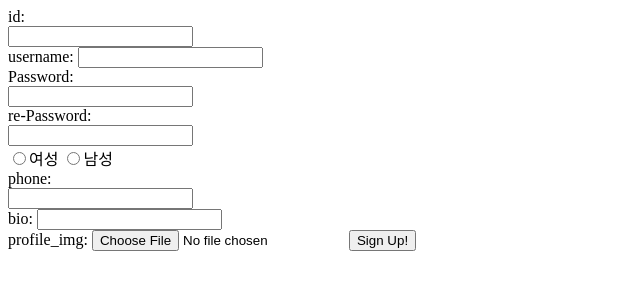
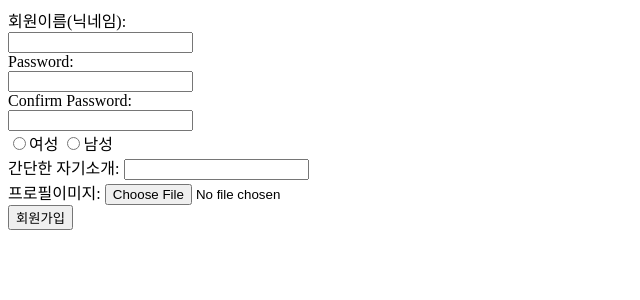
Before and after one commit to always-awake/Hongik_festival_project, a Django app: page /users/signup/ in a window 1280 px wide. Shown: the top 300 px of the page, without its empty margins (0-640 px from the left). Run offline with Django 3.2, Linux system fonts and the light colour scheme.

Commit message:
유저 모델 수정에 따른 signup.html 수정

```diff
--- a/festival/users/templates/signup.html
+++ b/festival/users/templates/signup.html
@@ -1,35 +1,28 @@
-<form method="POST" action="signup" enctype="multipart/form-data">
+<div>
+    <form method="POST" action="{% url 'users:signup'%}" enctype="multipart/form-data">
         {%csrf_token%}
 
-    id:
+        회원이름(닉네임):
         <br>
-    <input name="name" type="text" value="">
-    <br>
-    username:
         <input type="text", name="username">
         <br>
         Password:
         <br>
         <input name="password1" type="password" value="">
         <br>
-    re-Password:
+        Confirm Password:
         <br>
         <input name="password2" type="password" value="">
         <br>
         <input type='radio' name='gender' value='female' />여성
         <input type='radio' name='gender' value='male' />남성
         <br>
-    phone:
-    <br>
-    <input type="integer" name="phone">
-    <br>
-    bio:
+        간단한 자기소개:
         <input type="text" name="bio">
         <br>
-    profile_img:
+        프로필이미지:
         <input type="file" name="profile_img">
-
-    <input class="btn btn-primary" type="submit" value="Sign Up!">
-
-
+        <br>
+        <input class="btn btn-primary" type="submit" value="회원가입">
     </form>
+</div>
```
Lines whose indentation alone changed are shown as unchanged.
